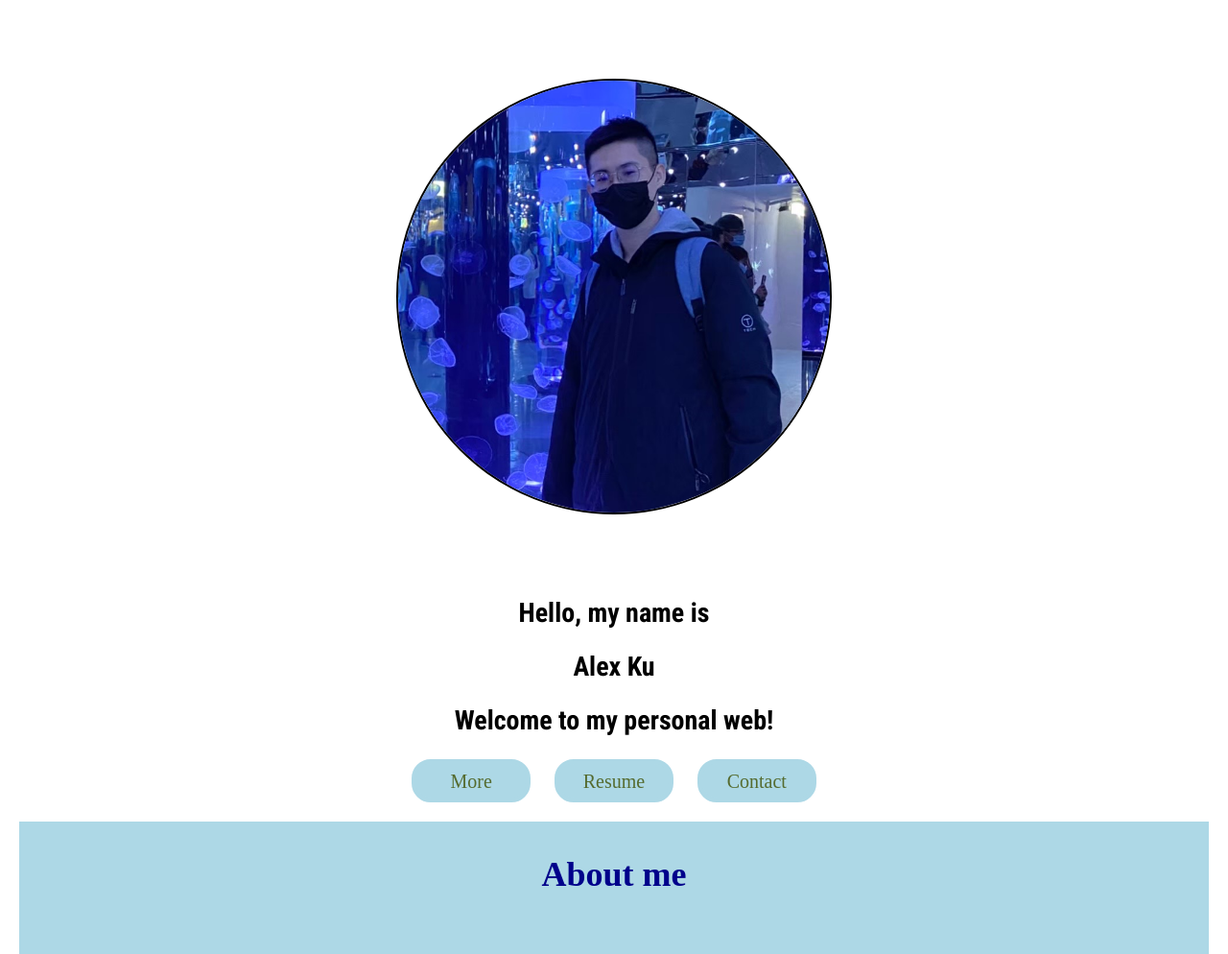
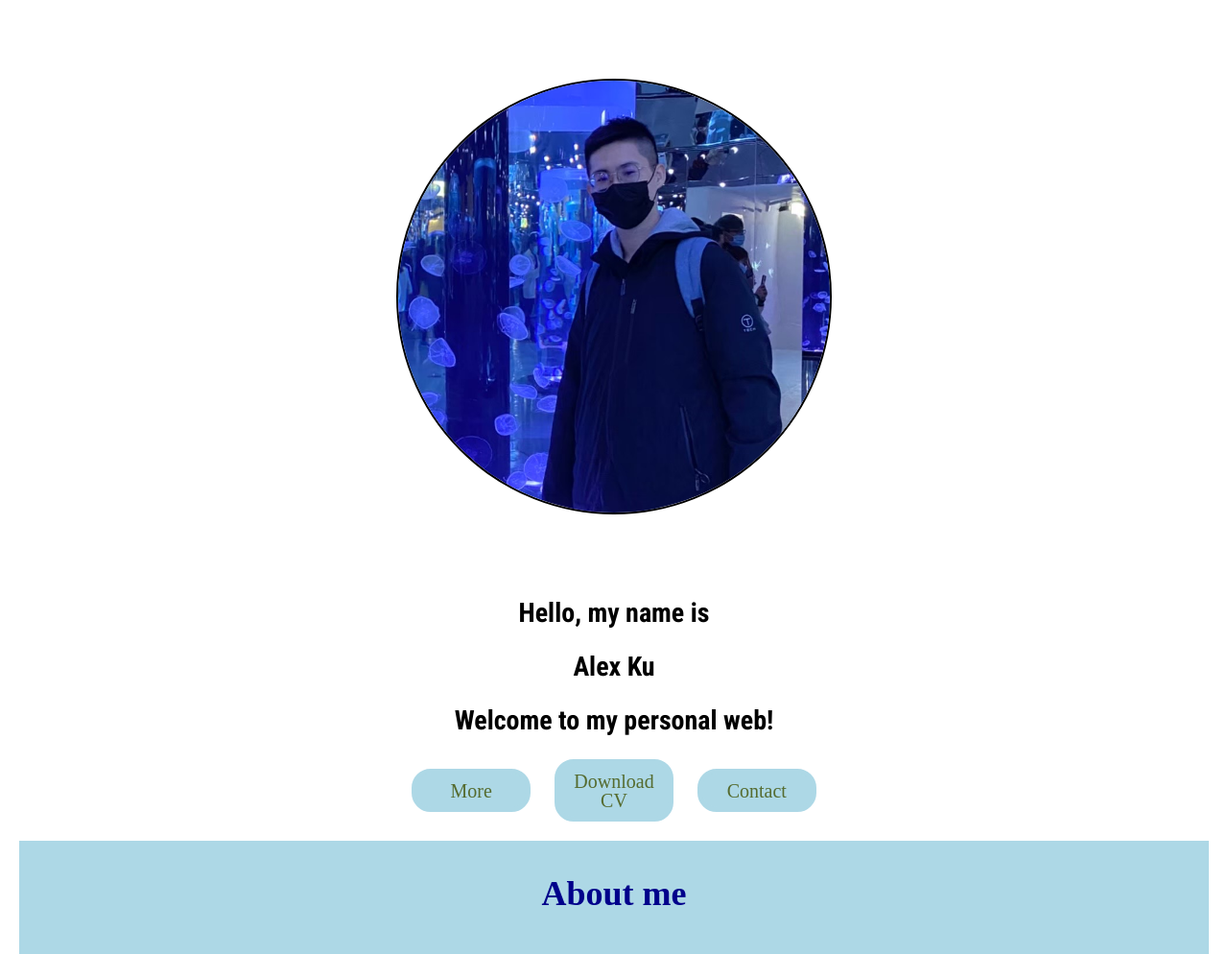
Before and after one commit to gukai1998/alexku.github.io, a plain HTML site: page index.html in a window 1280 px wide. Shown: the top 994 px of the page at 96% size. Drawn offline with nearby package versions, Linux system fonts and the light colour scheme; files whose address does not match are found by name; a web font is replaced by a local one.

Commit message:
add pages

```diff
--- a/css/base.css
+++ b/css/base.css
@@ -91,7 +91,7 @@ a:hover {
   margin: 20px;
 }
 #nav li {
-  width: 30%;
+  width: 50%;
   margin: 3% auto;
 }
 #nav li a {
--- a/index.html
+++ b/index.html
@@ -39,7 +39,7 @@
 <nav id="nav">
   <ul>
     <li class="fadeInup"><a href="#main" id="moreLink">More</a></li>
-    <li class="fadeInup"><a href="https://www.linkedin.com/in/%E5%B3%BB%E6%84%B7-%E9%A1%A7-157670235/" class="resumeLink">Resume</a></li>
+    <li class="fadeInup"><a href="./Resume%202022.pdf" class="resumeLink" download="Alex's CV">Download CV</a></li>
     <li class="fadeInup"><a href="#aside" id="contactLink">Contact</a></li>
   </ul>
 </nav>
```
Also changed, not shown: 1 other file.
